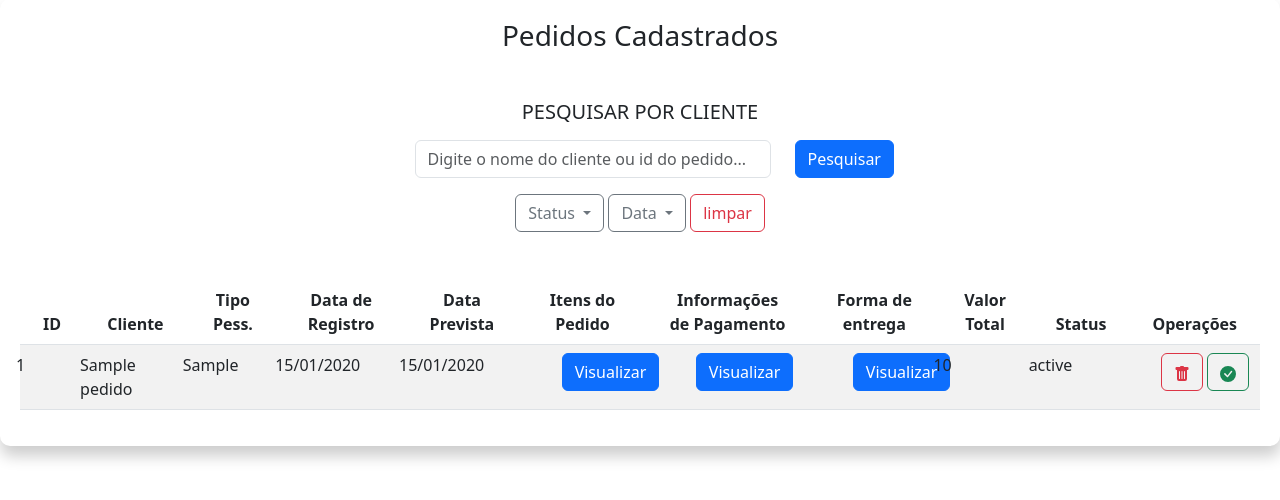
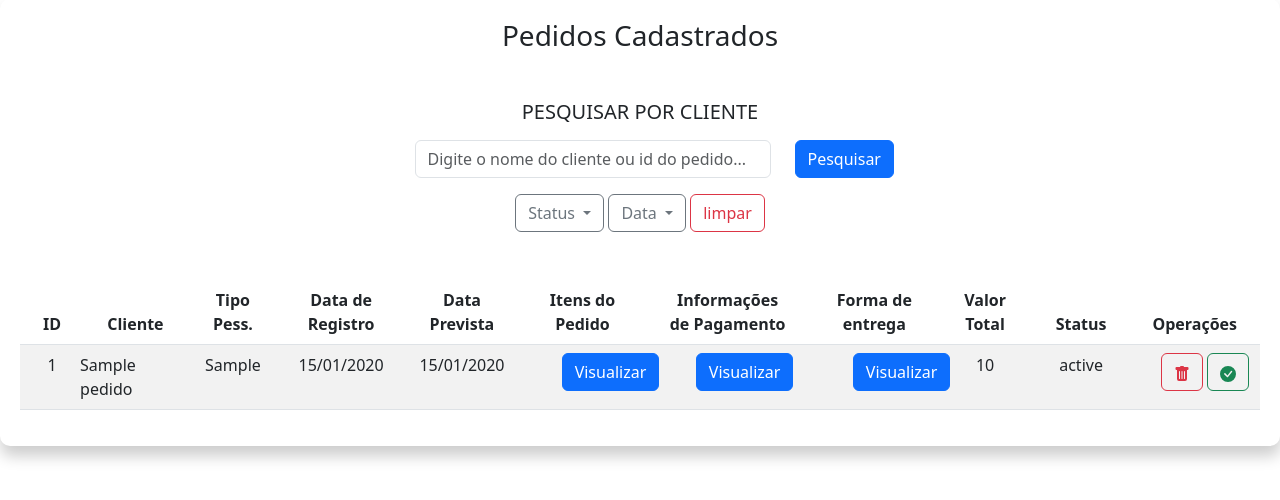
Before and after one commit to samucarvalh0/digitalPrint, a PHP site: page /pedidos/consPed.php in a window 1280 px wide. Shown: the part 110-610 px from the top of the page. Run offline with PHP 8.4, Linux system fonts and the light colour scheme; the visitor is signed in with stand-in values (Sample User, id 1); tables that the repository leaves empty hold one stand-in row (values such as "Sample post").

Commit message:
listagem corrigida

```diff
--- a/Sistema/style.css
+++ b/Sistema/style.css
@@ -144,11 +144,6 @@ h2 {
     margin-right: 15px;
 }
 
-.registro {
-    display: block;
-    width: 100%;
-}
-
 .btnFiltro:hover{
     background-color: #0d6efd;
     color: white;
```
